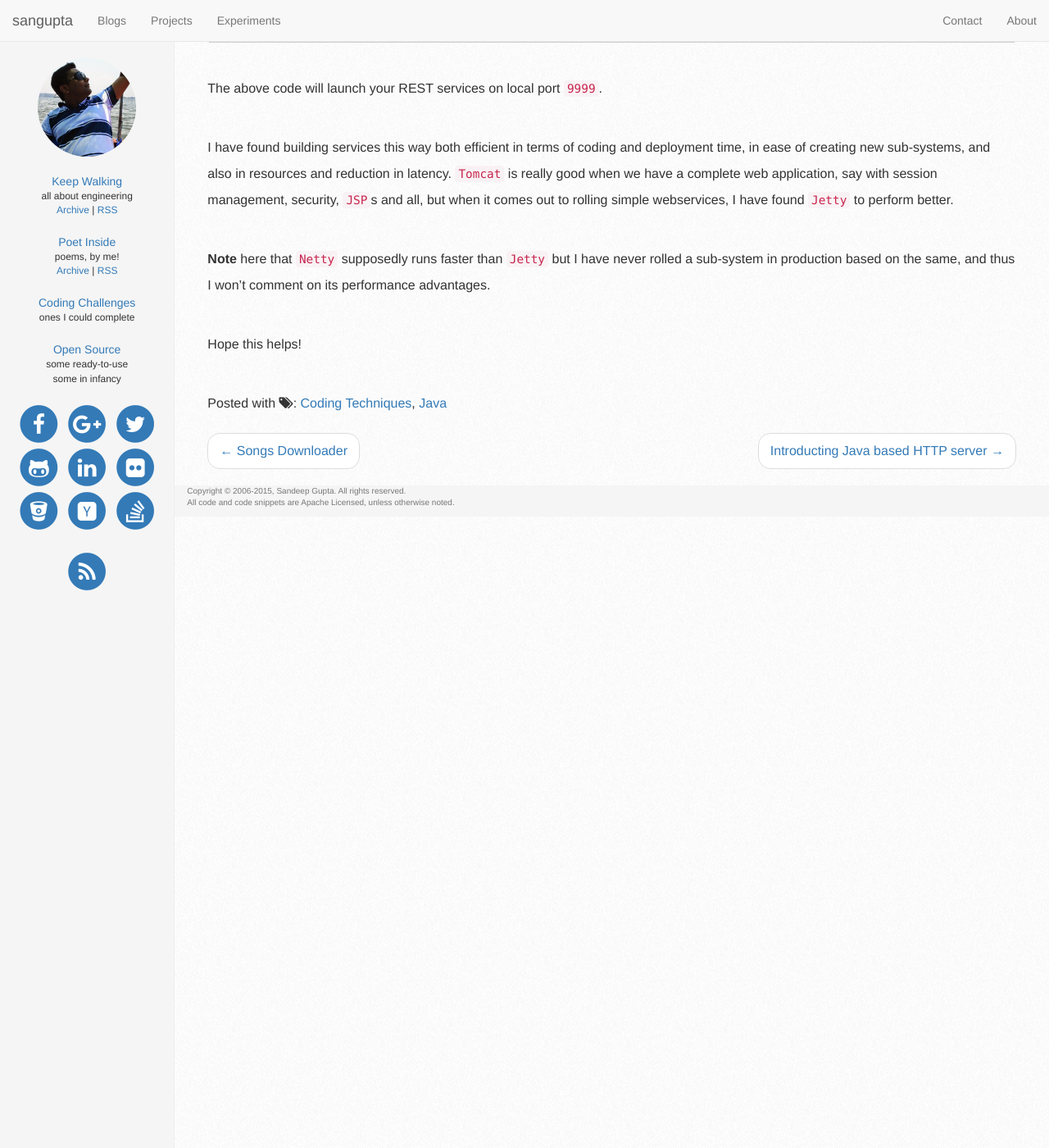
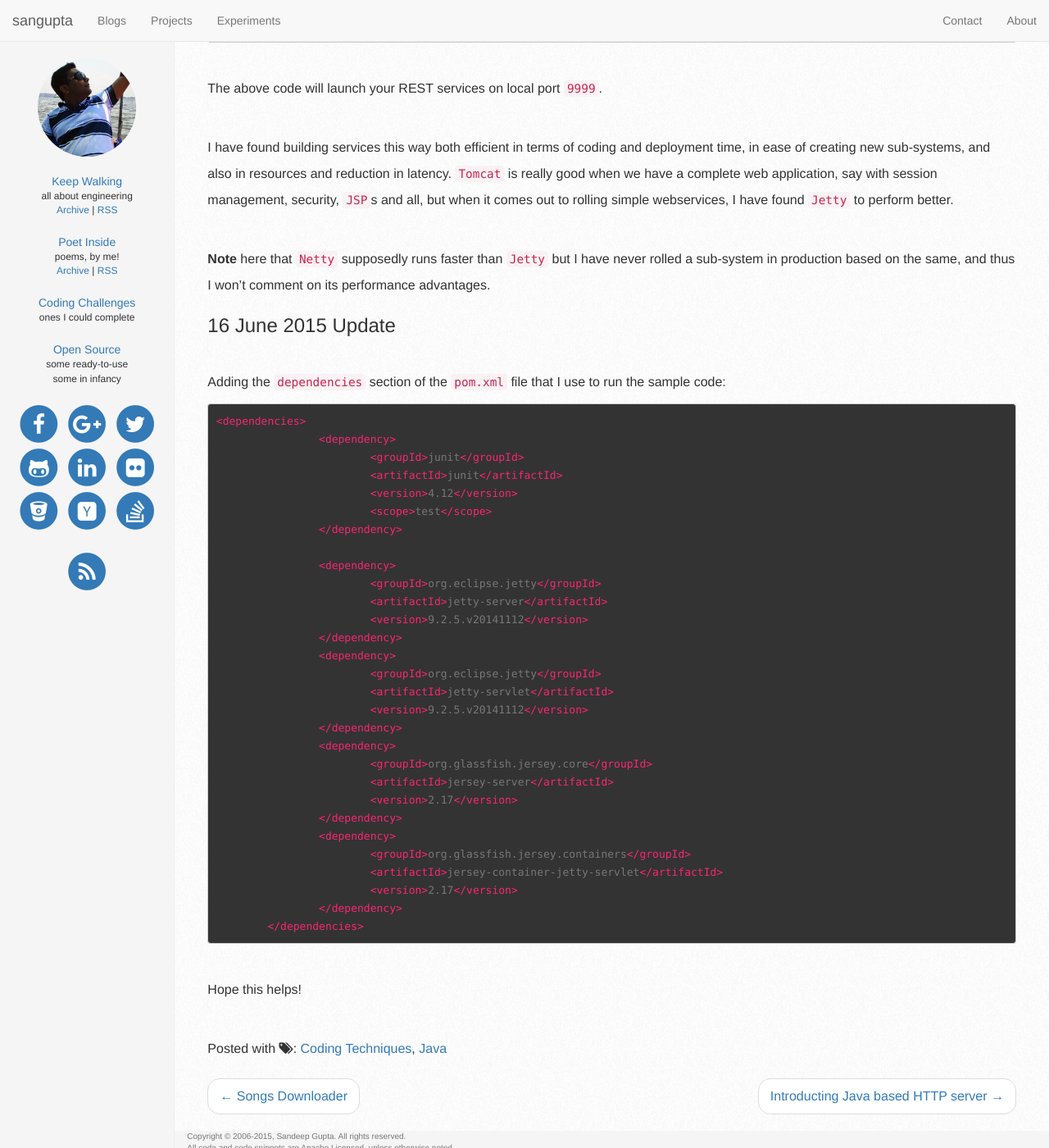
Before and after one commit to sangupta/sangupta.github.io, a Jekyll site: the page built from _posts/2014-12-20-rest-services-with-jetty.md, in a window 1280 px wide and 1400 px high, scrolled down 1870 px. Shown: the whole window at 82% size. Built offline with Jekyll 4.4.1, drawn with Linux system fonts in a browser that asks for light colours; nearby versions of some CDN libraries; Markdown is read by kramdown in place of the engine named in the settings; comment, search, counter and statistics services are not loaded.

Commit message:
Added pom.xml file contents

````diff
--- a/_posts/2014-12-20-rest-services-with-jetty.md
+++ b/_posts/2014-12-20-rest-services-with-jetty.md
@@ -93,4 +93,40 @@ perform better.
 **Note** here that `Netty` supposedly runs faster than `Jetty` but I have never rolled a sub-system
 in production based on the same, and thus I won't comment on its performance advantages.
 
+### 16 June 2015 Update
+
+Adding the `dependencies` section of the `pom.xml` file that I use to run the sample code:
+
+```xml
+<dependencies>
+		<dependency>
+			<groupId>junit</groupId>
+			<artifactId>junit</artifactId>
+			<version>4.12</version>
+			<scope>test</scope>
+		</dependency>
+
+		<dependency>
+			<groupId>org.eclipse.jetty</groupId>
+			<artifactId>jetty-server</artifactId>
+			<version>9.2.5.v20141112</version>
+		</dependency>
+		<dependency>
+			<groupId>org.eclipse.jetty</groupId>
+			<artifactId>jetty-servlet</artifactId>
+			<version>9.2.5.v20141112</version>
+		</dependency>
+		<dependency>
+			<groupId>org.glassfish.jersey.core</groupId>
+			<artifactId>jersey-server</artifactId>
+			<version>2.17</version>
+		</dependency>
+		<dependency>
+			<groupId>org.glassfish.jersey.containers</groupId>
+			<artifactId>jersey-container-jetty-servlet</artifactId>
+			<version>2.17</version>
+		</dependency>
+	</dependencies>
+```
+
 Hope this helps!
````
